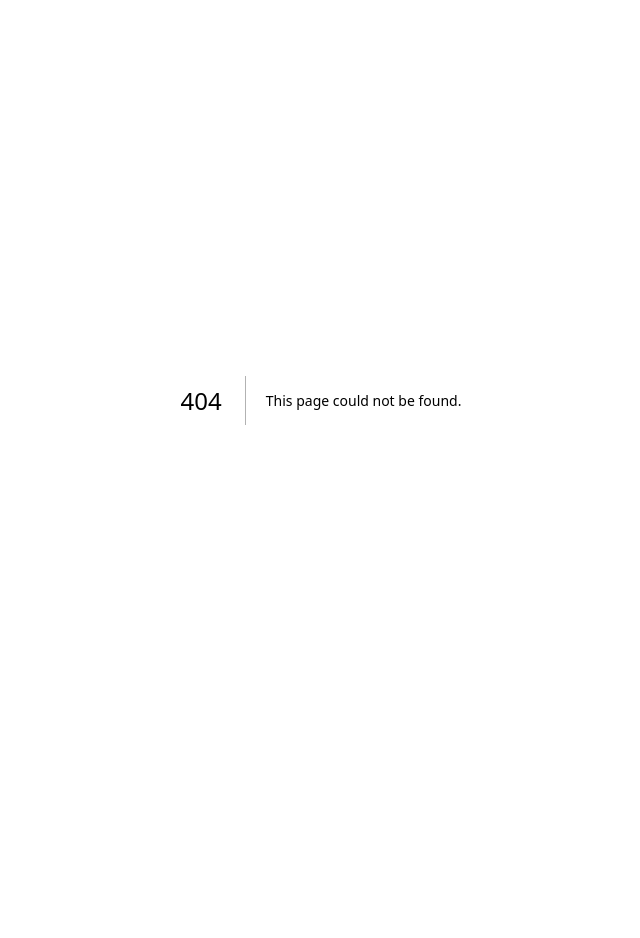
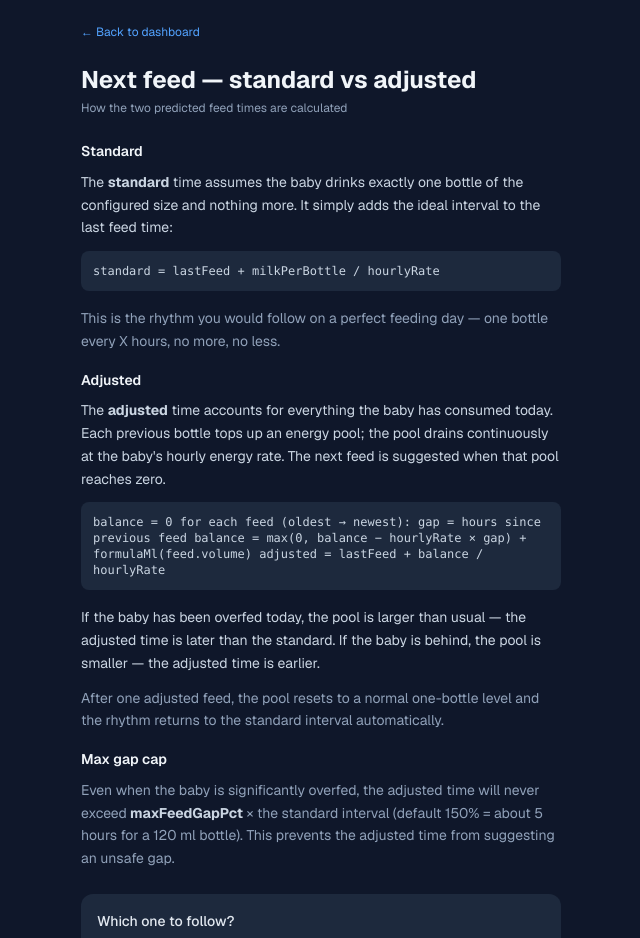
Before and after one commit to koenswings/baby-milk-tracker, a Next.js app: page /info/next-feed in a window 1280 px wide. Before the commit this address had no page. Shown: the top 938 px of the page, without its empty margins (319-959 px from the left). Before the commit the page ends 800 px from the top, so only its background shows below. Built offline with nearby package versions, Linux system fonts and the light colour scheme.

Commit message:
feat: clean next-feed cards with label+? button; /info/next-feed explanation page

```diff
--- /dev/null
+++ b/src/app/info/next-feed/page.tsx
@@ -0,0 +1,62 @@
+import Link from "next/link";
+
+export default function NextFeedInfoPage() {
+  return (
+    <div className="max-w-lg mx-auto px-4 pt-6 pb-24 text-slate-300 text-sm leading-relaxed">
+      <Link href="/" className="text-blue-400 hover:text-blue-300 text-xs mb-6 block">← Back to dashboard</Link>
+
+      <h1 className="text-2xl font-bold text-slate-100 mb-1">Next feed — standard vs adjusted</h1>
+      <p className="text-slate-400 text-xs mb-6">How the two predicted feed times are calculated</p>
+
+      <h2 className="text-slate-100 font-semibold mt-4 mb-2">Standard</h2>
+      <p className="mb-3">
+        The <strong>standard</strong> time assumes the baby drinks exactly one bottle of the configured
+        size and nothing more. It simply adds the ideal interval to the last feed time:
+      </p>
+      <div className="bg-slate-800 rounded-lg p-3 font-mono text-xs text-slate-300 mb-4">
+        standard = lastFeed + milkPerBottle / hourlyRate
+      </div>
+      <p className="mb-4 text-slate-400">
+        This is the rhythm you would follow on a perfect feeding day — one bottle every X hours,
+        no more, no less.
+      </p>
+
+      <h2 className="text-slate-100 font-semibold mt-4 mb-2">Adjusted</h2>
+      <p className="mb-3">
+        The <strong>adjusted</strong> time accounts for everything the baby has consumed today.
+        Each previous bottle tops up an energy pool; the pool drains continuously at the baby&apos;s
+        hourly energy rate. The next feed is suggested when that pool reaches zero.
+      </p>
+      <div className="bg-slate-800 rounded-lg p-3 font-mono text-xs text-slate-300 mb-4">
+        {`balance = 0\nfor each feed (oldest → newest):\n  gap = hours since previous feed\n  balance = max(0, balance − hourlyRate × gap)\n           + formulaMl(feed.volume)\n\nadjusted = lastFeed + balance / hourlyRate`}
+      </div>
+      <p className="mb-3">
+        If the baby has been overfed today, the pool is larger than usual — the adjusted time is
+        later than the standard. If the baby is behind, the pool is smaller — the adjusted time
+        is earlier.
+      </p>
+      <p className="mb-4 text-slate-400">
+        After one adjusted feed, the pool resets to a normal one-bottle level and the rhythm
+        returns to the standard interval automatically.
+      </p>
+
+      <h2 className="text-slate-100 font-semibold mt-4 mb-2">Max gap cap</h2>
+      <p className="mb-4 text-slate-400">
+        Even when the baby is significantly overfed, the adjusted time will never exceed
+        <strong className="text-slate-300"> maxFeedGapPct</strong> × the standard interval
+        (default 150% = about 5 hours for a 120 ml bottle). This prevents the adjusted time
+        from suggesting an unsafe gap.
+      </p>
+
+      <div className="bg-slate-800 rounded-xl p-4 mt-6">
+        <p className="text-slate-200 font-medium mb-1">Which one to follow?</p>
+        <p className="text-slate-400 text-xs">
+          Use the <strong className="text-slate-300">adjusted</strong> time as your guide.
+          The standard is shown as a reference so you can see how much the day&apos;s intake
+          has shifted the next feed. A small delay is normal after a big day; a large delay
+          suggests you should consider a smaller bottle at the next feed.
+        </p>
+      </div>
+    </div>
+  );
+}
--- a/src/app/page.tsx
+++ b/src/app/page.tsx
@@ -167,7 +167,7 @@ export default function Dashboard() {
           : null;
 
         const tf = settings.timeFormat;
-        function DigClock({ ts, label, sub, delta }: { ts: number | null; label: string; sub?: string; delta?: { text: string; color: string } | null }) {
+        function DigClock({ ts, sub }: { ts: number | null; sub?: string }) {
           if (!ts) return <span className="text-slate-500 text-xs">No feeds yet</span>;
           const d = new Date(ts);
           let h = d.getHours(), m = d.getMinutes();
@@ -180,15 +180,9 @@ export default function Dashboard() {
                 {hh}<span className="text-slate-500">:</span>{mm}{ampm && <span className="text-base text-slate-400 ml-0.5">{ampm}</span>}
               </div>
               {sub && <div className="text-xs text-slate-500 mt-0.5">{sub}</div>}
-              {delta && <div className={`text-xs mt-0.5 font-medium ${delta.color}`}>{delta.text}</div>}
             </>
           );
         }
-
-        const deltaMin = standardNext && nextFeed ? Math.round((nextFeed - standardNext) / 60_000) : 0;
-        const delta = deltaMin === 0 ? null
-          : deltaMin > 0 ? { text: `+${deltaMin}m · overfed`, color: 'text-yellow-400' }
-          : { text: `${deltaMin}m · catch up`, color: 'text-blue-400' };
 
         return (
           <div className="grid grid-cols-3 gap-2 mb-4">
@@ -197,21 +191,27 @@ export default function Dashboard() {
               <div className="text-xs text-slate-400 uppercase tracking-wide mb-1">Last feed</div>
               {lastFeed ? (
                 <>
-                  <DigClock ts={lastFeed.timestamp} label="" />
+                  <DigClock ts={lastFeed.timestamp} />
                   <div className="text-xs text-slate-400 mt-1">{lastFeed.volume} ml</div>
                 </>
               ) : <span className="text-slate-500 text-xs">None yet</span>}
             </div>
             {/* Next feed standard */}
             <div className="bg-slate-800 rounded-xl p-3">
-              <div className="text-xs text-slate-400 uppercase tracking-wide mb-1">Standard</div>
-              <DigClock ts={standardNext} label="" sub={formatRelative(standardNext!, now)} />
+              <div className="text-xs text-slate-400 uppercase tracking-wide mb-1">Next feed</div>
+              <DigClock ts={standardNext} sub={standardNext ? formatRelative(standardNext, now) : undefined} />
+              <div className="text-xs text-slate-600 mt-0.5">standard</div>
             </div>
             {/* Next feed adjusted */}
             <div className="bg-slate-800 rounded-xl p-3">
-              <div className="text-xs text-slate-400 uppercase tracking-wide mb-1">Adjusted</div>
-              <DigClock ts={nextFeed} label="" sub={nextFeed ? formatRelative(nextFeed, now) : undefined} delta={delta} />
-              {nextFeedResult?.capped && <div className="text-xs text-yellow-400 mt-0.5">⚠️ max gap</div>}
+              <div className="flex items-center justify-between mb-1">
+                <span className="text-xs text-slate-400 uppercase tracking-wide">Next feed</span>
+                <Link href="/info/next-feed" className="w-4 h-4 rounded-full bg-slate-600 hover:bg-slate-500 text-slate-300 text-xs font-bold flex items-center justify-center leading-none">
+                  ?
+                </Link>
+              </div>
+              <DigClock ts={nextFeed} sub={nextFeed ? formatRelative(nextFeed, now) : undefined} />
+              <div className="text-xs text-slate-600 mt-0.5">adjusted</div>
             </div>
           </div>
         );
```
